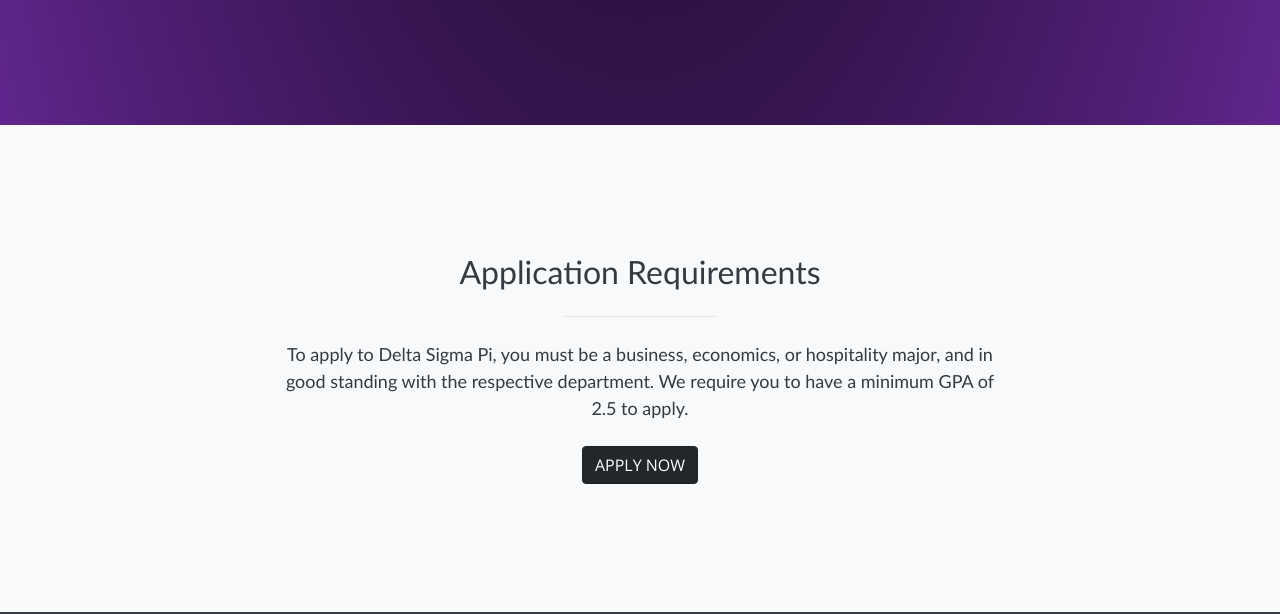
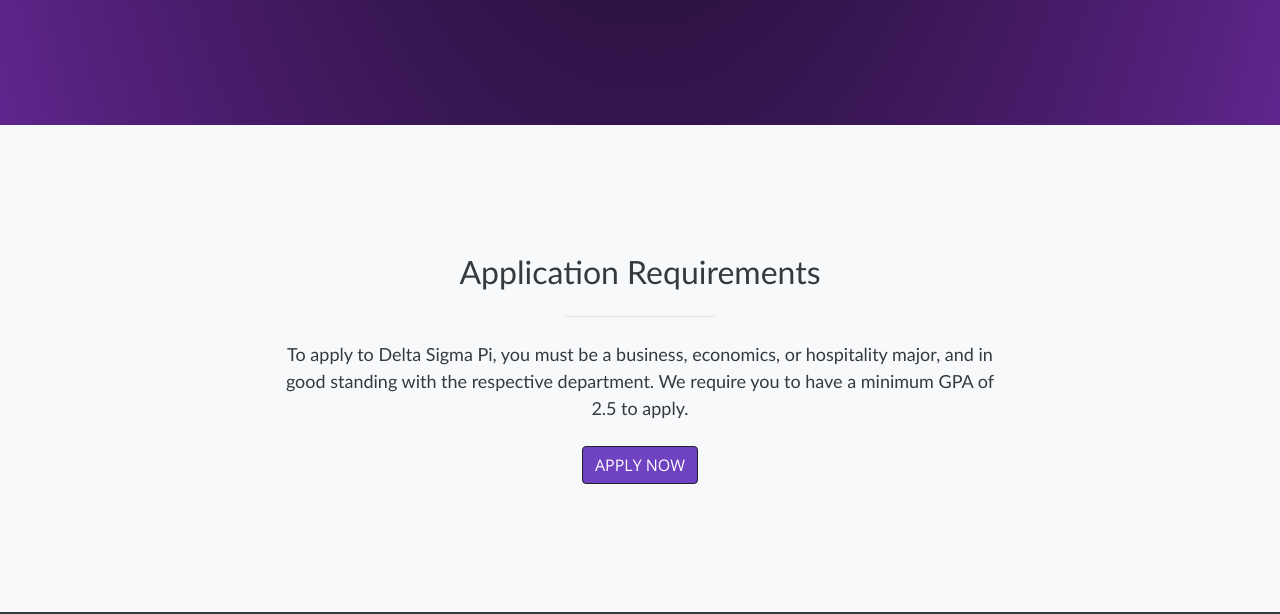
Before and after one commit to DeltaSigmaPiHX/DeltaSigmaPiHX.github.io, a website with bundled scripts: page recruitment.html in a window 1280 px wide. In both pictures the pointer is over the link "APPLY NOW". Shown: the part 2787-3401 px from the top of the page. Built offline with nearby package versions, Linux system fonts and the light colour scheme.

Commit message:
Add files via upload

```diff
--- a/css/recruitmentStyle.css
+++ b/css/recruitmentStyle.css
@@ -698,3 +698,7 @@
 {
     font-family: 'trebuchet MS';
 }
+#buttonHead:hover{
+    background-color: #6f42c1;
+    color: white;
+}
```
Lines whose indentation alone changed are shown as unchanged.
